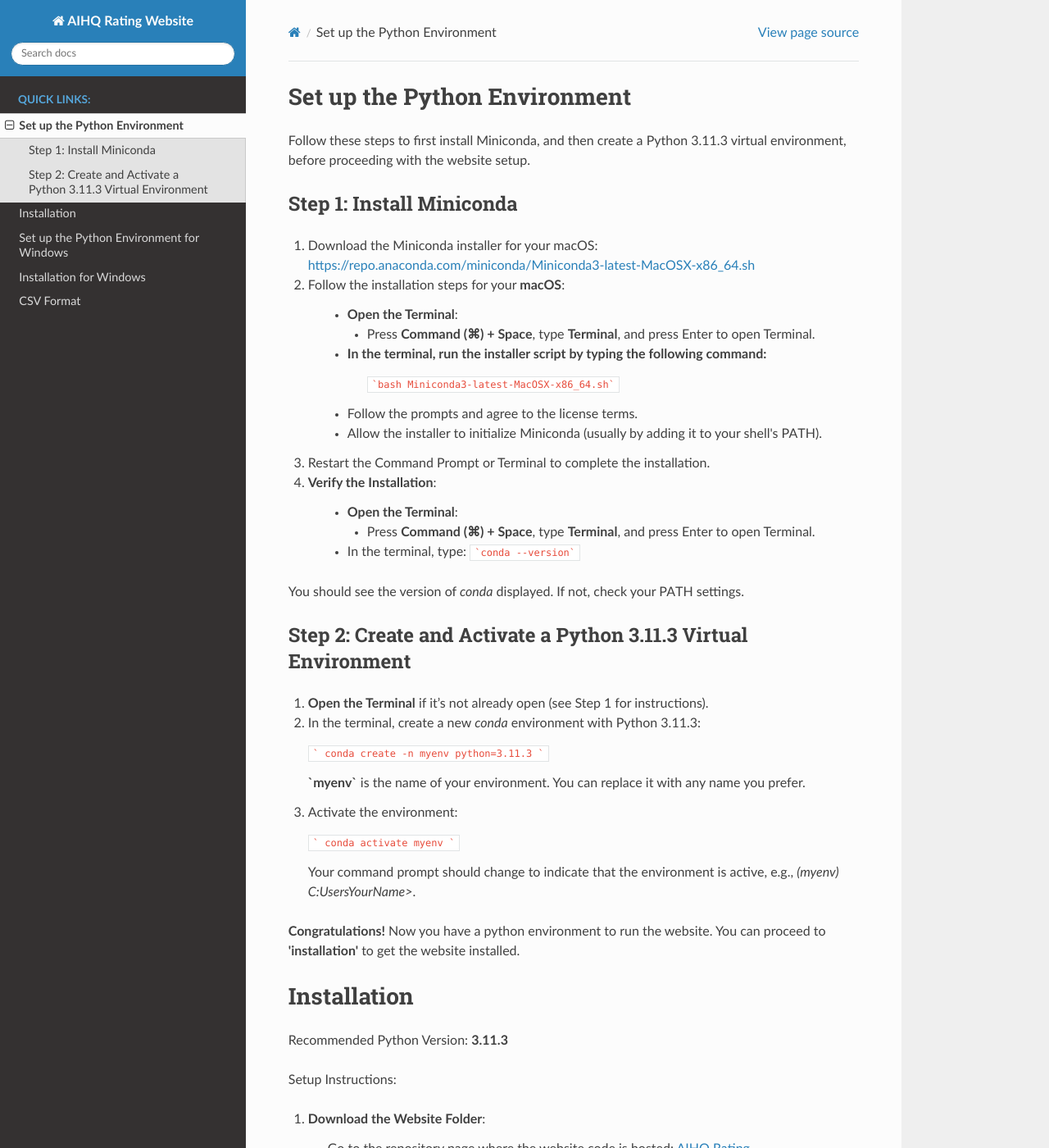
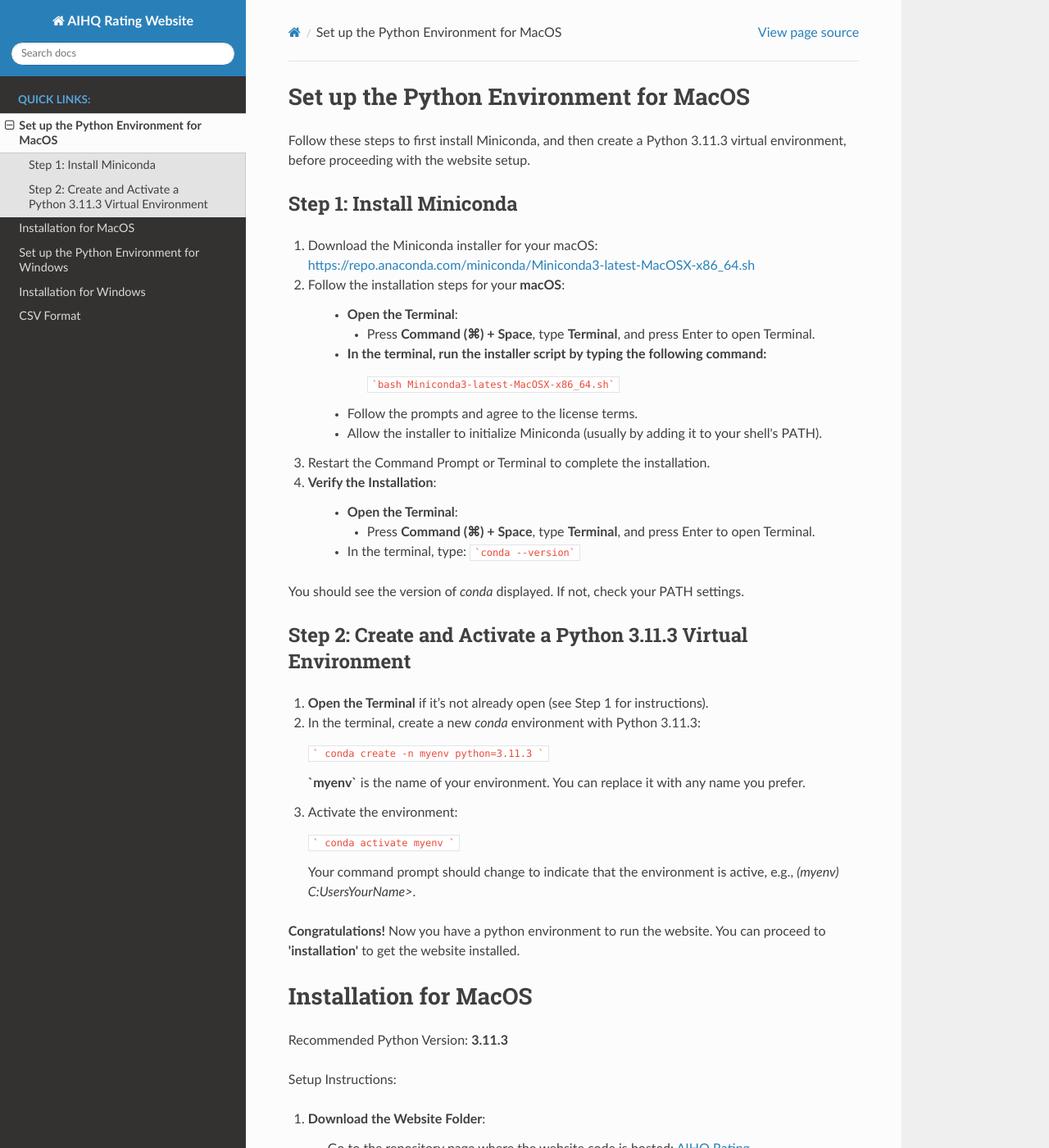
Before and after one commit to lyulouisa/Website_AIHQ_rating, a Sphinx documentation site: the page built from docs/source/mac.rst, in a window 1280 px wide and 1400 px high. Shown: the whole window at 82% size. Built offline with Sphinx 7.4.7 and the Read the Docs theme 3.1.0, drawn with Linux system fonts in a browser that asks for light colours.

Commit message:
Update mac.rst

```diff
--- a/docs/source/mac.rst
+++ b/docs/source/mac.rst
@@ -1,4 +1,4 @@
-Set up the Python Environment
+Set up the Python Environment for MacOS
 ===============================
 
 Follow these steps to first install Miniconda, and then create a Python 3.11.3 virtual environment, before proceeding with the website setup.
@@ -58,7 +58,7 @@ Step 2: Create and Activate a Python 3.11.3 Virtual Environment
 **Congratulations!** Now you have a python environment to run the website. You can proceed to **'installation'** to get the website installed.
 
 
-Installation
+Installation for MacOS
 ===============================
 
 Recommended Python Version: **3.11.3**
```
